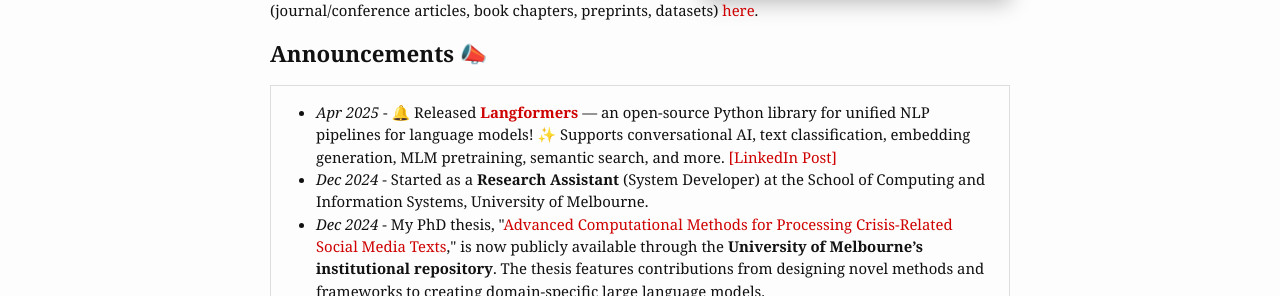
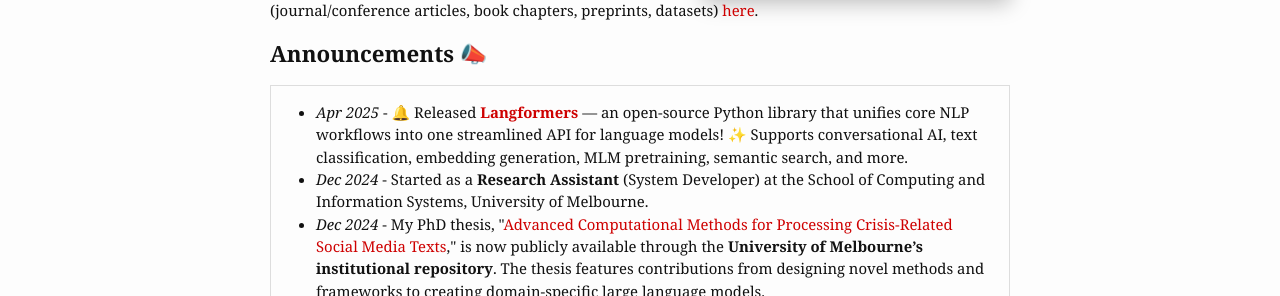
Before and after one commit to rabindralamsal/personal-site, a Jekyll site: the page built from index.html, in a window 1280 px wide. Shown: the part 422-718 px from the top of the page. Built offline with Jekyll 4.4.1, drawn with Linux system fonts in a browser that asks for light colours.

Commit message:
Update index.html

```diff
--- a/index.html
+++ b/index.html
@@ -16,7 +16,7 @@ I maintain a list of my publications (journal/conference articles, book chapters
 <h2>Announcements 📣</h2>
 <div class="updates" style="height: 20em; overflow-y: scroll;border:1px solid #ddd; padding:15px;">
 <ul>
-<li><i>Apr 2025</i> - 🔔 Released <b><a href="https://github.com/rabindralamsal/langformers">Langformers</a></b> — an open-source Python library for unified NLP pipelines for language models! ✨ Supports conversational AI, text classification, embedding generation, MLM pretraining, semantic search, and more. <a href="https://www.linkedin.com/posts/rabindralamsal_langformers-nlp-llms-activity-7318469983414505472-sd6h/">[LinkedIn Post]</a></li>
+<li><i>Apr 2025</i> - 🔔 Released <b><a href="https://langformers.com">Langformers</a></b> — an open-source Python library that unifies core NLP workflows into one streamlined API for language models! ✨ Supports conversational AI, text classification, embedding generation, MLM pretraining, semantic search, and more.</li>
 <li><i>Dec 2024</i> - Started as a <b>Research Assistant</b> (System Developer) at the School of Computing and Information Systems, University of Melbourne.
 <li><i>Dec 2024</i> - My PhD thesis, "<a href="http://hdl.handle.net/11343/354876">Advanced Computational Methods for Processing Crisis-Related Social Media Texts</a>," is now publicly available through the <b>University of Melbourne’s institutional repository</b>. The thesis features contributions from designing novel methods and frameworks to creating domain-specific large language models.</li>
 <li><i>Oct 2024</i> - I've submitted my PhD thesis to the University of Melbourne.</li>
```
